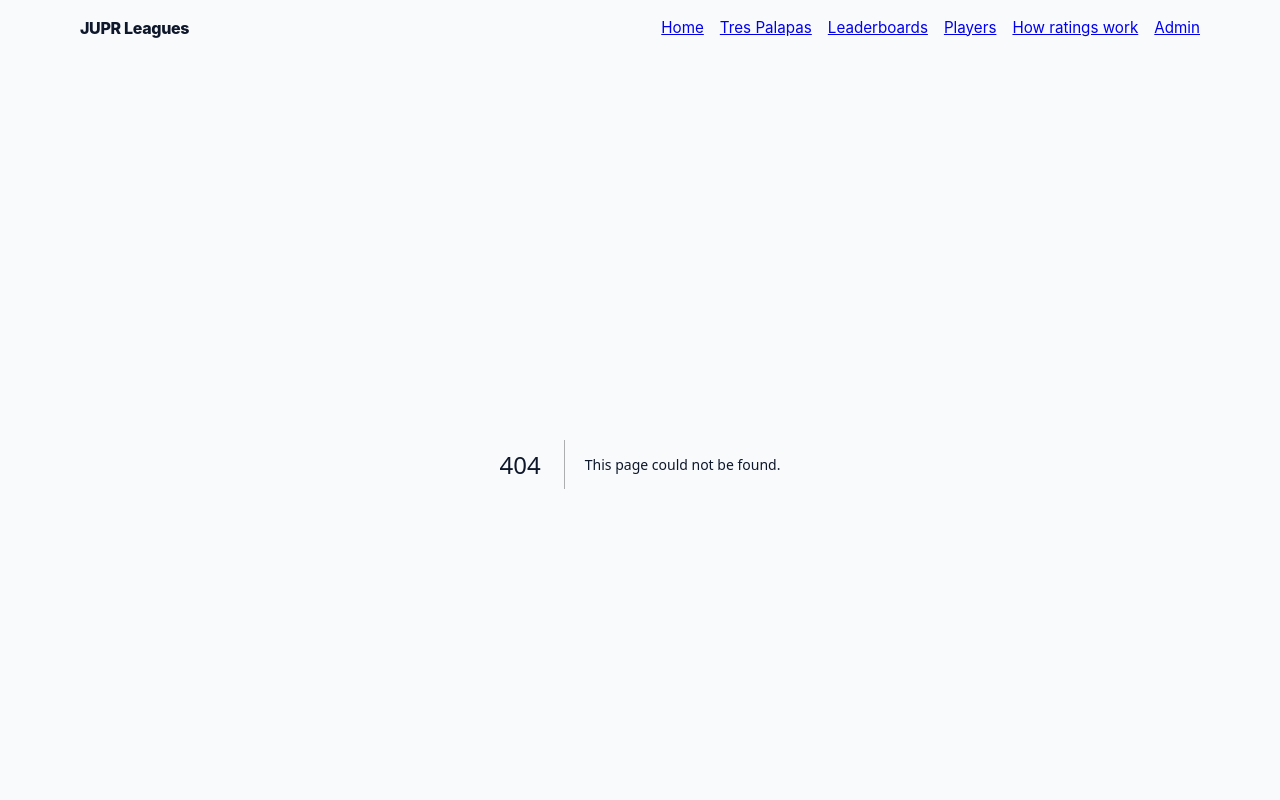
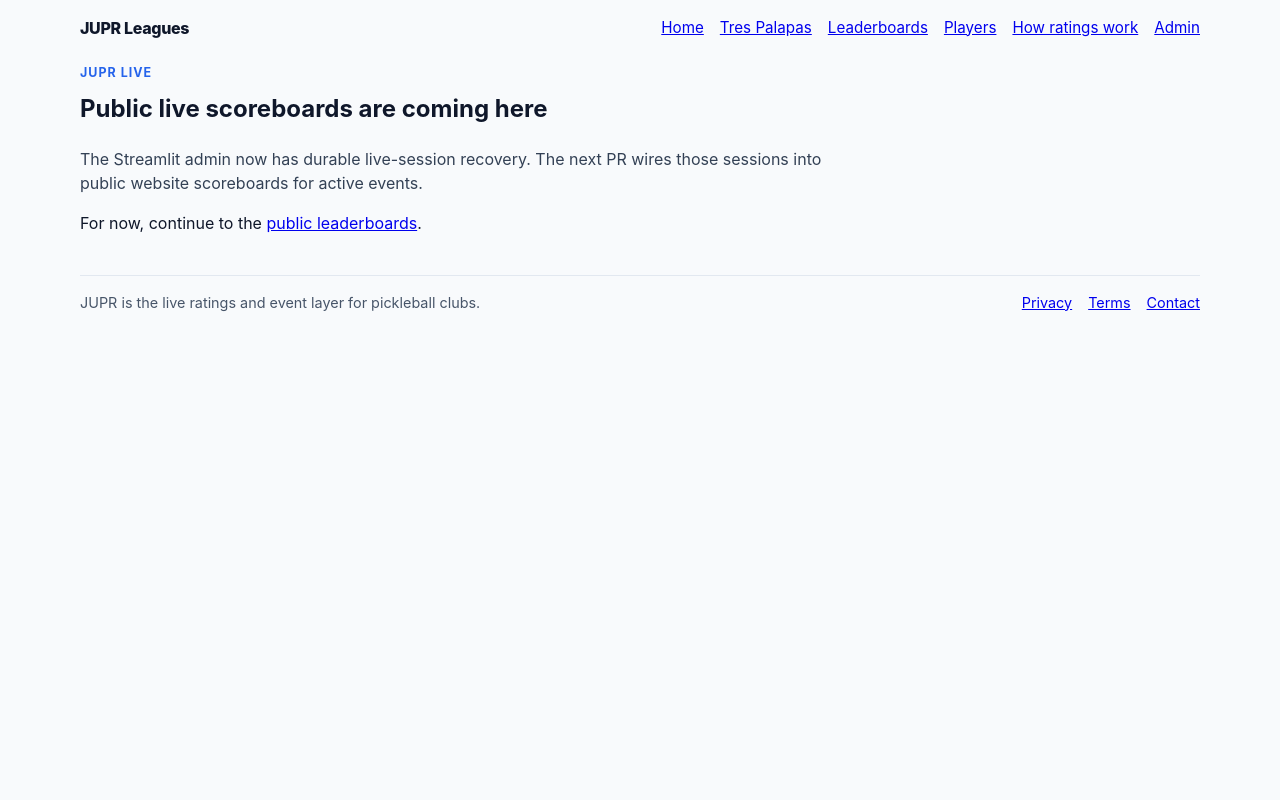
Before and after one commit to pickleballattrespalapas/JUPR, a Next.js app in the folder apps/web/: page /clubs/1/live in a window 1280 px wide. Before the commit this address had no page. Shown: the top 800 px of the page. Built offline with nearby package versions, Linux system fonts and the light colour scheme.

Commit message:
Add JUPR Live placeholder route

```diff
--- /dev/null
+++ b/apps/web/app/clubs/[clubSlug]/live/page.tsx
@@ -0,0 +1,24 @@
+import Link from "next/link";
+
+type LivePageProps = {
+  params: { clubSlug: string };
+};
+
+export default function ClubLivePage({ params }: LivePageProps) {
+  const { clubSlug } = params;
+
+  return (
+    <section style={{ maxWidth: "760px" }}>
+      <p style={{ margin: "0 0 0.5rem", color: "#2563eb", fontWeight: 700, textTransform: "uppercase", letterSpacing: "0.08em", fontSize: "0.78rem" }}>
+        JUPR Live
+      </p>
+      <h1 style={{ marginTop: 0 }}>Public live scoreboards are coming here</h1>
+      <p style={{ color: "#334155" }}>
+        The Streamlit admin now has durable live-session recovery. The next PR wires those sessions into public website scoreboards for active events.
+      </p>
+      <p>
+        For now, continue to the <Link href={`/clubs/${clubSlug}/leaderboards`}>public leaderboards</Link>.
+      </p>
+    </section>
+  );
+}
```
